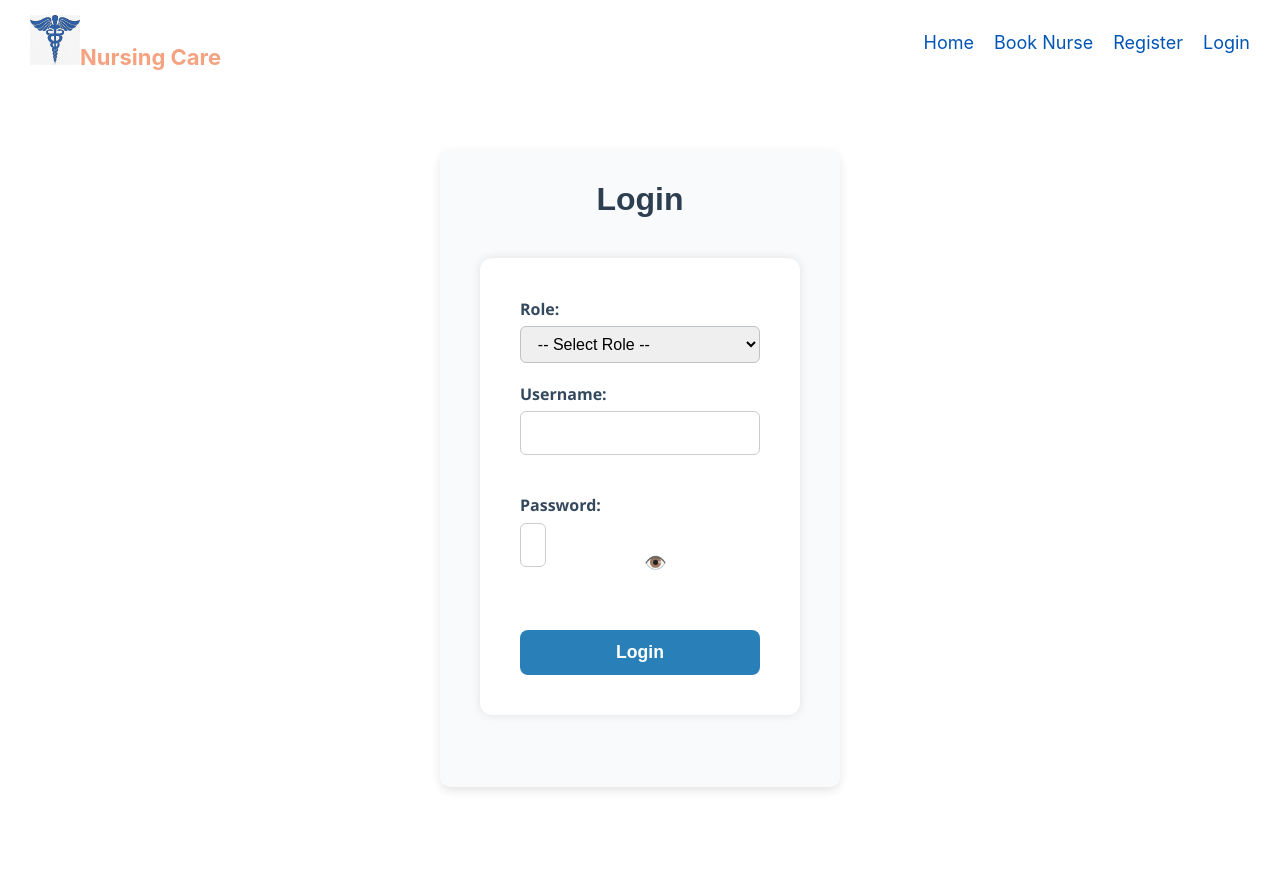
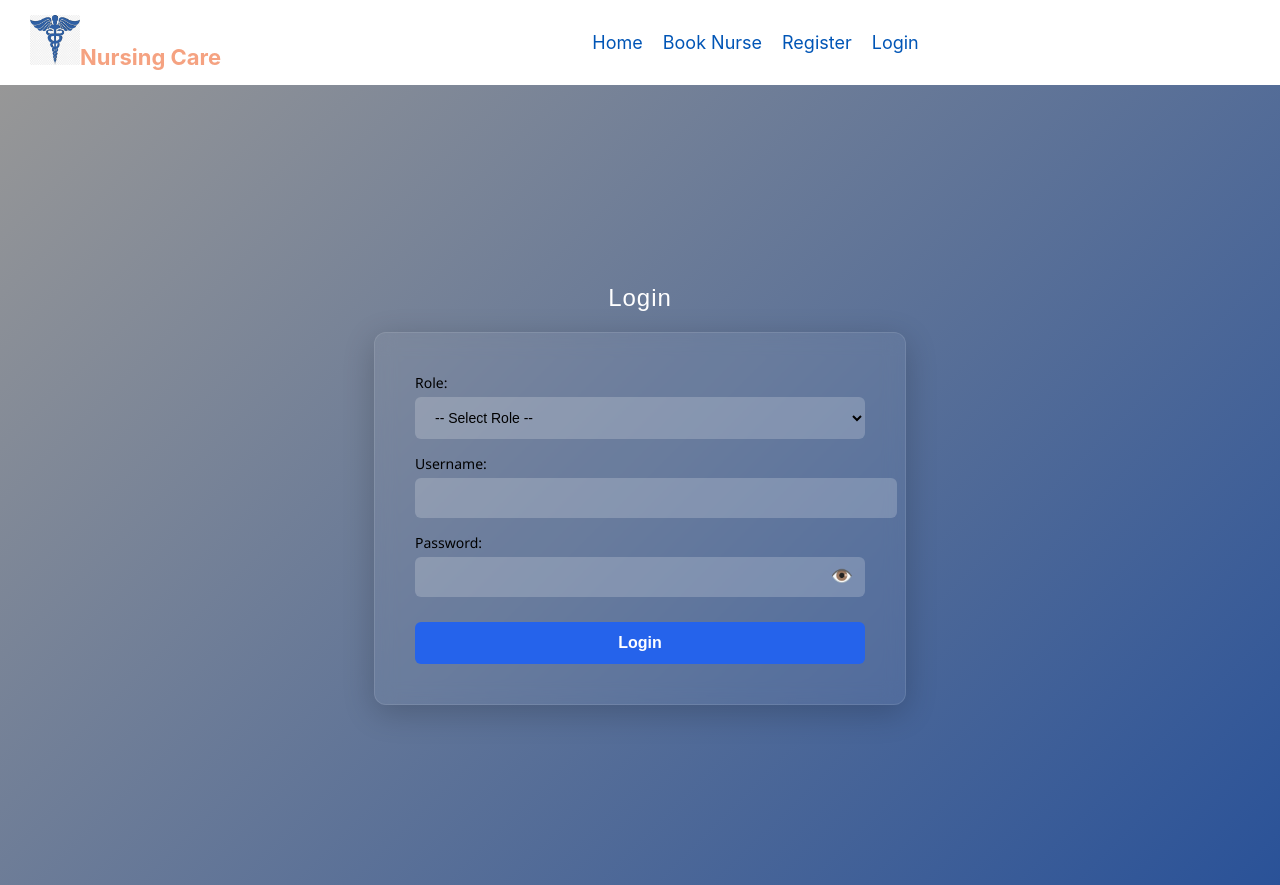
Before and after one commit to manimozhiyan23/home_nurse, a React (Create React App) app in the folder frontend/: page /login in a window 1280 px wide. Before the commit the page ends 851 px from the top, so only its background shows below. Built offline with nearby package versions, Linux system fonts and the light colour scheme.

Commit message:
patientdashboard

```diff
--- a/frontend/src/pages/Login.js
+++ b/frontend/src/pages/Login.js
@@ -7,7 +7,7 @@ function Login() {
   const [role, setRole] = useState('');
   const [username, setUsername] = useState('');
   const [password, setPassword] = useState('');
-  const [showPassword, setShowPassword] = useState(false); // 👁 Toggle state
+  const [showPassword, setShowPassword] = useState(false);
   const navigate = useNavigate();
 
   const handleLogin = async (e) => {
@@ -18,10 +18,7 @@ function Login() {
       return;
     }
 
-    const loginUrl =
-      role === 'nurse'
-        ? 'http://localhost:8080/api/nurse/login'
-        : 'http://localhost:8080/api/patient/login';
+    const loginUrl = `http://localhost:8080/api/${role}/login`;
 
     try {
       const response = await axios.post(loginUrl, {
@@ -30,6 +27,7 @@ function Login() {
       });
 
       alert(response.data);
+      localStorage.setItem('username', username);
 
       if (role === 'nurse') {
         navigate('/nurse-dashboard');
@@ -47,7 +45,11 @@ function Login() {
       <form onSubmit={handleLogin}>
         <label>
           Role:
-          <select value={role} onChange={(e) => setRole(e.target.value)} required>
+          <select
+            value={role}
+            onChange={(e) => setRole(e.target.value)}
+            required
+          >
             <option value="">-- Select Role --</option>
             <option value="patient">Patient</option>
             <option value="nurse">Nurse</option>
@@ -64,31 +66,26 @@ function Login() {
           />
         </label>
 
+
 <label>
   Password:
-          <div style={{ display: 'flex', alignItems: 'center' }}>
+  <div className="password-wrapper">
     <input
       type={showPassword ? 'text' : 'password'}
       value={password}
       onChange={(e) => setPassword(e.target.value)}
       required
-              style={{ flex: 1 }}
     />
-            <button
-              type="button"
+    <span
       onClick={() => setShowPassword(!showPassword)}
-              style={{
-                background: 'none',
-                border: 'none',
-                marginLeft: '5px',
-                fontSize: '18px',
-                cursor: 'pointer',
-              }}
+      className="toggle-password"
     >
       {showPassword ? '🙈' : '👁️'}
-            </button>
+    </span>
   </div>
 </label>
+
+
 
         <button type="submit">Login</button>
       </form>
--- a/frontend/src/pages/Navbar.js
+++ b/frontend/src/pages/Navbar.js
@@ -1,12 +1,20 @@
-import React from 'react';
+import React, { useEffect, useState } from 'react';
 import { Link } from 'react-router-dom';
-import '../styles/Navbar.css'; // Ensure this path is correct
+import '../styles/Navbar.css';
 import nurse_logo from '../images/nurse_logo.jpg';
+
 function Navbar() {
+  const [username, setUsername] = useState('');
+
+  useEffect(() => {
+    const user = localStorage.getItem('username');
+    if (user) setUsername(user);
+  }, []);
+
   return (
     <nav className="navbar">
       <div className="navbar-logo">
-        <img src={nurse_logo} />
+        <img src={nurse_logo} alt="Logo" />
         <span>Nursing Care</span>
       </div>
       <ul className="navbar-links">
@@ -15,6 +23,13 @@ function Navbar() {
         <li><Link to="/register">Register</Link></li>
         <li><Link to="/login">Login</Link></li>
       </ul>
+      <div className="navbar-user">
+        {username && (
+          <span style={{ marginLeft: 'auto', marginRight: '10px', fontWeight: 'bold' }}>
+            👤 {username}
+          </span>
+        )}
+      </div>
     </nav>
   );
 }
--- a/frontend/src/pages/Register.js
+++ b/frontend/src/pages/Register.js
@@ -3,6 +3,7 @@ import axios from 'axios';
 import '../styles/Register.css';
 
 function Register() {
+  const [role, setRole] = useState('');
   const [formData, setFormData] = useState({
     username: '',
     password: '',
@@ -17,56 +18,72 @@ function Register() {
     qualification: '',
     licenseNo: '',
     availability: '',
-    preferredLocations: '',
+    preferredLocations: ''
   });
-
-  const [resume, setResume] = useState(null);
 
   const handleChange = (e) => {
     setFormData({ ...formData, [e.target.name]: e.target.value });
   };
 
-  const handleResumeChange = (e) => {
-    setResume(e.target.files[0]);
-  };
-
   const handleSubmit = async (e) => {
     e.preventDefault();
 
+    try {
+      if (role === 'nurse') {
         const data = new FormData();
-    Object.entries(formData).forEach(([key, value]) => {
-      data.append(key, value);
+        Object.entries(formData).forEach(([key, value]) => data.append(key, value));
+        await axios.post('http://localhost:8080/api/nurse/register', data);
+        alert('Nurse registered successfully!');
+      } else {
+        await axios.post('http://localhost:8080/api/register', {
+          username: formData.username,
+          password: formData.password,
+          role: 'patient',
         });
-    if (resume) data.append('resume', resume);
-
-    try {
-      const res = await axios.post('http://localhost:8080/api/nurse/register', data);
-      alert(res.data);
+        alert('Patient registered successfully!');
+      }
     } catch (err) {
       alert("Registration failed: " + (err.response?.data || err.message));
     }
   };
+return (
+  <div className="register-container">
+    <div className="register-card">
+      <h2>Register as</h2>
+      <select onChange={(e) => setRole(e.target.value)} value={role} required>
+        <option value="">-- Choose Role --</option>
+        <option value="nurse">Nurse</option>
+        <option value="patient">Patient</option>
+      </select>
 
-  return (
-    <form onSubmit={handleSubmit} encType="multipart/form-data">
-      <input type="text" name="username" placeholder="Username" onChange={handleChange} required />
+      {role && (
+        <form onSubmit={handleSubmit}>
+          <input name="username" placeholder="Username" onChange={handleChange} required />
           <input type="password" name="password" placeholder="Password" onChange={handleChange} required />
-      <input type="text" name="fullName" placeholder="Full Name" onChange={handleChange} required />
-      <input type="text" name="gender" placeholder="Gender" onChange={handleChange} required />
+          {role === 'nurse' && (
+            <>
+              <input name="fullName" placeholder="Full Name" onChange={handleChange} required />
+              <input name="gender" placeholder="Gender" onChange={handleChange} required />
               <input type="date" name="dob" onChange={handleChange} required />
-      <input type="email" name="email" placeholder="Email" onChange={handleChange} required />
-      <input type="text" name="phone" placeholder="Phone" onChange={handleChange} />
-      <input type="text" name="address" placeholder="Address" onChange={handleChange} required />
-      <input type="number" name="experienceYears" placeholder="Experience Years" onChange={handleChange} required />
-      <input type="text" name="specialization" placeholder="Specialization" onChange={handleChange} required />
-      <input type="text" name="qualification" placeholder="Qualification" onChange={handleChange} required />
-      <input type="text" name="licenseNo" placeholder="License No" onChange={handleChange} required />
-      <input type="text" name="availability" placeholder="Availability" onChange={handleChange} />
-      <input type="text" name="preferredLocations" placeholder="Preferred Locations" onChange={handleChange} />
-      <input type="file" name="resume" accept=".pdf,.doc,.docx" onChange={handleResumeChange} required />
+              <input name="email" placeholder="Email" onChange={handleChange} required />
+              <input name="phone" placeholder="Phone" onChange={handleChange} />
+              <input name="address" placeholder="Address" onChange={handleChange} required />
+              <input name="experienceYears" placeholder="Experience (Years)" onChange={handleChange} required />
+              <input name="specialization" placeholder="Specialization" onChange={handleChange} required />
+              <input name="qualification" placeholder="Qualification" onChange={handleChange} required />
+              <input name="licenseNo" placeholder="License No" onChange={handleChange} required />
+              <input name="availability" placeholder="Availability" onChange={handleChange} />
+              <input name="preferredLocations" placeholder="Preferred Locations" onChange={handleChange} />
+            </>
+          )}
           <button type="submit">Register</button>
         </form>
+      )}
+    </div>
+  </div>
 );
+
+
 }
 
 export default Register;
--- a/frontend/src/styles/Login.css
+++ b/frontend/src/styles/Login.css
@@ -1,123 +1,106 @@
 /* src/styles/Login.css */
 
-/* Basic Reset */
-* {
-  margin: 0;
-  padding: 0;
-  box-sizing: border-box;
+.login-container {
+  min-height: 100vh;
+  background: linear-gradient(135deg, #979797, #2a5298);
+  display: flex;
+  justify-content: center;
+  align-items: center;
+  flex-direction: column;
+  font-family: 'Segoe UI', Tahoma, Geneva, Verdana, sans-serif;
 }
 
-/* Container for the login form */
-.login-container {
-  max-width: 400px;
-  margin: 4rem auto; /* Center vertically with margin */
-  padding: 2rem 2.5rem;
-  background-color: #f9fafb; /* Light background */
-  border-radius: 10px;
-  box-shadow: 0 4px 10px rgba(0,0,0,0.1); /* Subtle shadow */
-  font-family: 'Segoe UI', Tahoma, Geneva, Verdana, sans-serif;
-  color: #333;
+.login-container form {
+  background: rgba(255, 255, 255, 0.05);
+  border: 1px solid rgba(255, 255, 255, 0.1);
+  backdrop-filter: blur(10px);
+  padding: 40px;
+  border-radius: 12px;
+  width: 100%;
+  max-width: 450px;
+  color: #000000;
+  box-shadow: 0 8px 32px rgba(0, 0, 0, 0.2);
 }
 
-/* Header */
 .login-container h2 {
   text-align: center;
-  margin-bottom: 1.5rem;
-  font-weight: 700;
-  font-size: 2rem;
-  color: #2c3e50;
+  margin-bottom: 20px;
+  font-weight: 400;
+  letter-spacing: 1px;
+  color: #ffffff;
 }
 
-/* Form styles */
-.login-container form {
-  display: flex;
-  flex-direction: column;
+.login-container label {
+  display: block;
+  margin-bottom: 15px;
+  font-size: 14px;
 }
 
-/* Label styles */
-.login-container label {
-  display: flex;
-  flex-direction: column;
-  font-weight: 600;
-  font-size: 1rem;
-  margin-bottom: 1.2rem;
-  color: #34495e;
+.login-container select,
+.login-container input {
+  width: 100%;
+  margin-top: 5px;
+  padding: 12px 16px;
+  border: none;
+  border-radius: 6px;
+  font-size: 14px;
+  background-color: rgba(255, 255, 255, 0.2);
+  color: #ffffff;
 }
 
-/* Select and input styles */
-.login-container select,
-.login-container input {
-  margin-top: 0.4rem;
-  padding: 0.5rem 0.8rem;
-  border: 1.8px solid #bdc3c7;
-  border-radius: 6px;
-  font-size: 1rem;
-  transition: border-color 0.3s ease;
-  outline-offset: 2px;
-  outline-color: transparent;
+.login-container input::placeholder {
+  color: #ffffff;
 }
 
-/* Focus state for inputs and select */
-.login-container select:focus,
-.login-container input:focus {
-  border-color: #2980b9;
-  outline-color: #2980b9;
-  box-shadow: 0 0 5px rgba(41, 128, 185, 0.5);
+.login-container select {
+  background-color: rgba(255, 255, 255, 0.2);
+  color: #000000;
 }
 
-/* Button styles */
 .login-container button {
-  margin-top: 1.5rem;
-  padding: 0.75rem;
-  background-color: #2980b9;
+  width: 100%;
+  padding: 12px;
+  background-color: #2563eb;
   color: white;
-  font-weight: 700;
-  font-size: 1.1rem;
   border: none;
-  border-radius: 8px;
+  border-radius: 6px;
+  font-weight: bold;
+  font-size: 16px;
   cursor: pointer;
-  transition: background-color 0.25s ease, transform 0.15s ease;
+  margin-top: 10px;
+  transition: background 0.3s ease;
 }
 
-.login-container button:hover,
-.login-container button:focus {
-  background-color: #1c5980;
-  transform: translateY(-2px);
-  outline: none;
+.login-container button:hover {
+  background-color: #1d4ed8;
 }
 
-/* Responsive Design */
-/* Tablet: smaller widths & padding */
-@media (max-width: 768px) {
-  .login-container {
-    max-width: 90%;
-    padding: 1.5rem 2rem;
-    margin: 3rem auto;
-  }
-  .login-container h2 {
-    font-size: 1.75rem;
-  }
-  .login-container button {
-    font-size: 1rem;
-  }
+.login-container span {
+  color: #fff;
 }
 
-/* Mobile: full width, adjust font size */
-@media (max-width: 480px) {
-  .login-container {
-    margin: 2rem auto;
-    padding: 1rem 1.5rem;
-    border-radius: 6px;
-  }
-  .login-container label {
-    font-size: 0.95rem;
-  }
-  .login-container select,
-  .login-container input {
-    font-size: 0.95rem;
-  }
-  .login-container button {
-    font-size: 1rem;
-    padding: 0.65rem;
-  }
+
+/* Fix password field layout */
+.password-wrapper {
+  position: relative;
+  display: flex;
+  align-items: center;
 }
+
+.password-wrapper input {
+  width: 100%;
+  padding: 12px 40px 12px 16px; /* space for eye icon */
+  border-radius: 6px;
+  background-color: rgba(255, 255, 255, 0.2);
+  color: #fff;
+  border: none;
+}
+
+.toggle-password {
+  position: absolute;
+  right: 12px;
+  cursor: pointer;
+  font-size: 18px;
+  color: #fff;
+  user-select: none;
+}
--- a/frontend/src/styles/Register.css
+++ b/frontend/src/styles/Register.css
@@ -1,56 +1,68 @@
-form {
-  max-width: 600px;
-  margin: 40px auto;
-  background: #fff;
+/* src/styles/Register.css */
+
+.register-container {
+  min-height: 100vh;
+  background: linear-gradient(135deg, #979797, #2a5298);
+  display: flex;
+  justify-content: center;
+  align-items: center;
+  font-family: 'Segoe UI', Tahoma, Geneva, Verdana, sans-serif;
+}
+
+.register-card {
+  background: rgba(255, 255, 255, 0.05);
+  border: 1px solid rgba(255, 255, 255, 0.1);
+  backdrop-filter: blur(10px);
   padding: 40px;
   border-radius: 12px;
-  box-shadow: 0 0 10px rgba(0, 0, 0, 0.1);
-  font-family: "Segoe UI", Tahoma, Geneva, Verdana, sans-serif;
+  width: 100%;
+  max-width: 500px;
+  color: #000000;
+  box-shadow: 0 8px 32px rgba(0, 0, 0, 0.2);
 }
 
-form input[type="text"],
-form input[type="password"],
-form input[type="email"],
-form input[type="date"],
-form input[type="number"],
-form input[type="file"] {
+.register-card h2 {
+  text-align: center;
+  margin-bottom: 20px;
+  font-weight: 400;
+  letter-spacing: 1px;
+}
+
+.register-card select,
+.register-card input {
+  width: 100%;
+  margin-bottom: 15px;
+  padding: 12px 16px;
+  border: none;
+  border-radius: 6px;
+  font-size: 14px;
+  background-color: rgba(255, 255, 255, 0.2);
+  color: #ffffff;
+}
+
+.register-card input::placeholder {
+  color: #ffffff;
+}
+
+.register-card select {
+  background-color: rgba(255, 255, 255, 0.2);
+  color: #000000;
+}
+
+.register-card button {
   width: 100%;
   padding: 12px;
-  margin-bottom: 20px;
-  border: 1px solid #ccc;
+  background-color: #2563eb;
+  color: white;
+  border: none;
   border-radius: 6px;
-  box-sizing: border-box;
+  font-weight: bold;
   font-size: 16px;
+  cursor: pointer;
+  margin-top: 10px;
+  transition: background 0.3s ease;
 }
 
-form input[type="file"] {
-  padding: 10px 12px;
-  background-color: #f9f9f9;
-  border: 1px dashed #ccc;
+.register-card button:hover {
+  background-color: #1d4ed8;
 }
-
-form input::placeholder {
-  color: #999;
-}
-
-form button {
-  width: 100%;
-  padding: 12px;
-  background-color: #0066cc;
-  color: white;
-  font-size: 16px;
-  border: none;
-  border-radius: 6px;
-  cursor: pointer;
-  transition: background-color 0.3s ease;
-}
-
-form button:hover {
-  background-color: #004d99;
-}
-
-form h2 {
-  text-align: center;
-  margin-bottom: 30px;
-  color: #333;
-}
```
Also changed, not shown: frontend/src/pages/PatientDashboard.js (+39 -4 lines), frontend/src/styles/NurseDashboard.css (+40 -20 lines). Lines whose indentation alone changed are shown as unchanged.
